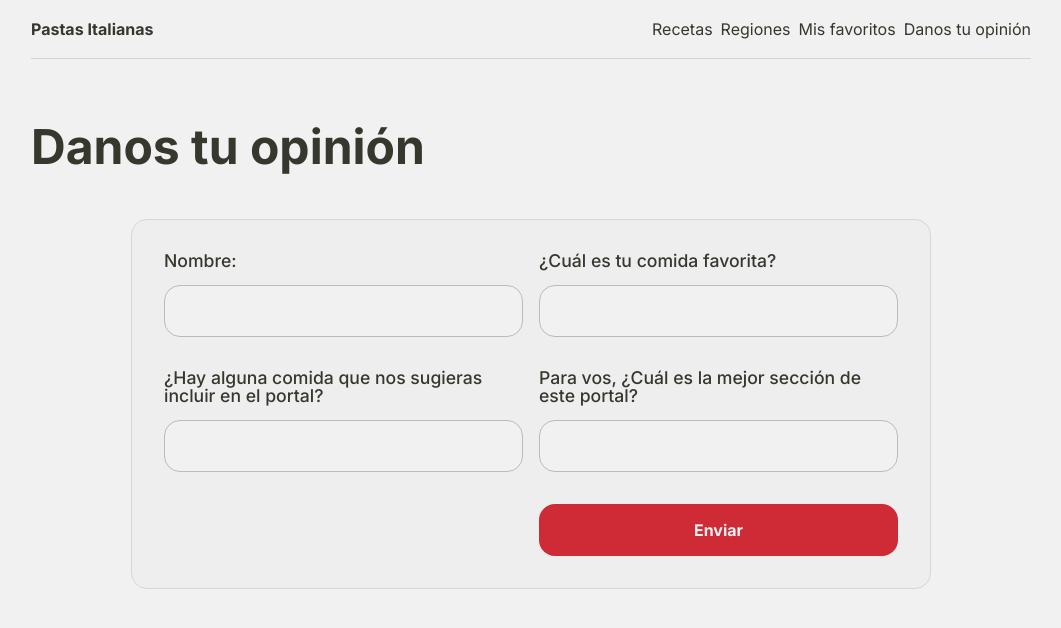
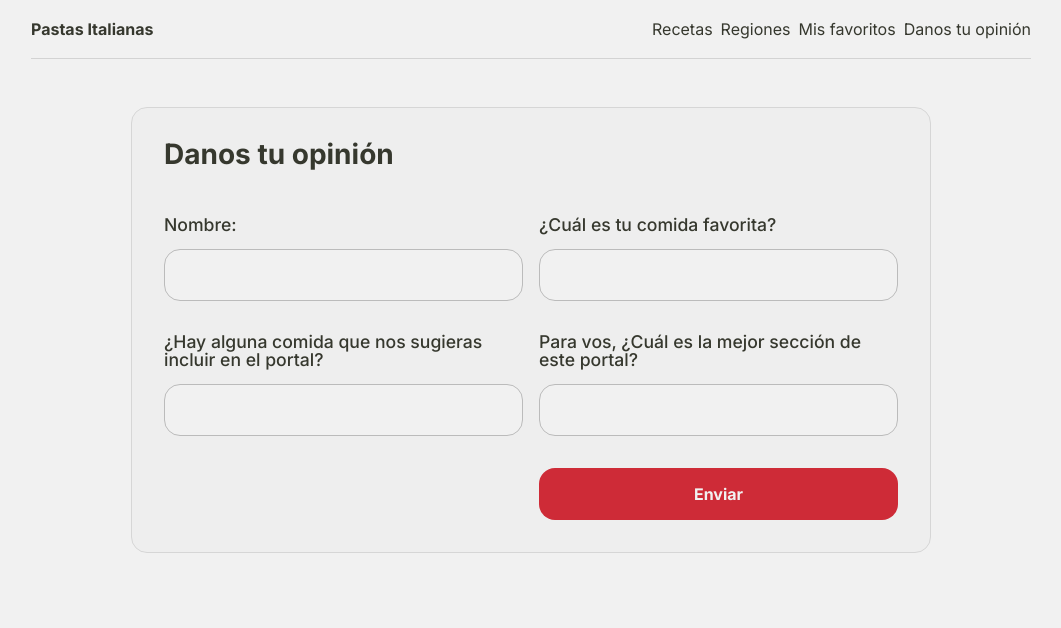
Before and after one commit to lgaieta/comida-italiana, a website: page paginas/formulario.html in a window 1280 px wide. Shown: the whole page, without its empty margins (109-1170 px from the left). Drawn offline with Linux system fonts and the light colour scheme.

Commit message:
Moved title inside form

```diff
--- a/css/formulario.css
+++ b/css/formulario.css
@@ -1,4 +1,4 @@
-form {
+.form {
     display: grid;
     grid-template-columns: 1fr 1fr;
     gap: 2rem 1rem;
@@ -7,8 +7,13 @@ form {
     border: 1px solid #d6d6d6;
     border-radius: 1rem;
     padding: 2rem;
-    margin-top: 1rem;
+    margin-top: 3rem;
     background-color: #eeeeee;
+}
+
+.form-title {
+    font-size: 1.75rem;
+    grid-column: 1 / 3;
 }
 
 .question {
--- a/paginas/formulario.html
+++ b/paginas/formulario.html
@@ -22,8 +22,8 @@
     </nav>
   </header>
   <main>
-    <h1 class="main-title">Danos tu opinión</h1>
-    <form>
+    <form class="form">
+      <h1 class="form-title">Danos tu opinión</h1>
       <div class="question">
         <label for="name">Nombre:</label>
         <input type="text" name="username" class="input-text">
```
